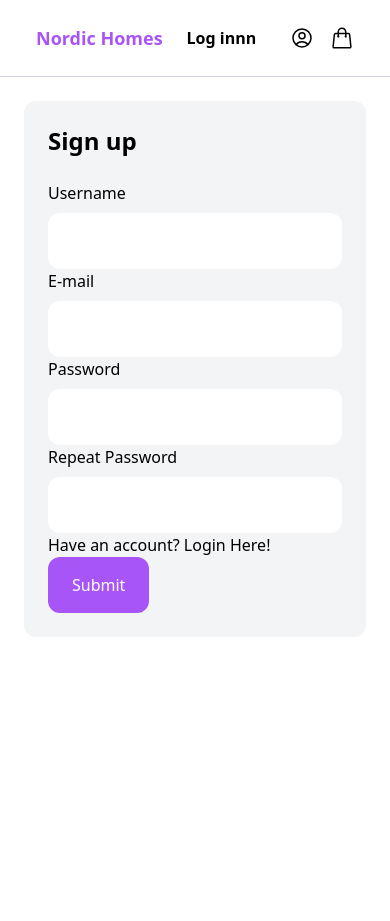
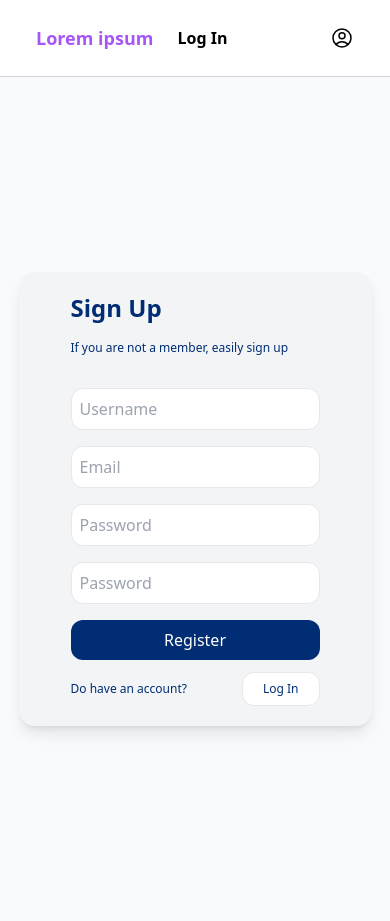
Before and after one commit to PatrykW7/Projekt-Aplikacje-Internetowe, a Django app: page /sign-up/ in a window 390 px wide. Before the commit the page ends 613 px from the top, so only its background shows below. Run offline with Django 4.2, Linux system fonts and the light colour scheme; some libraries are stand-ins or nearby versions.

Commit message:
updated front

```diff
--- a/website/main/templates/main/base.html
+++ b/website/main/templates/main/base.html
@@ -12,7 +12,7 @@
         <div class="max-w-7xl mx-auto py-2 px-9 xl:px-0 flex items-center justify-between">
 
             <div class = "menu-left flex items-center space-x-6">
-                <a href = "#" class = "py-4 text-lg text-purple-500 font-semibold">Nordic Homes</a>
+                <a href = "#" class = "py-4 text-lg text-purple-500 font-semibold">Lorem ipsum</a>
                 <ul class = "flex items-center space-x-4 font-semibold">
                             <!--ODWOLANIE SIE DO ADRESU URL-->
 
@@ -22,7 +22,7 @@
                     {% endif %}
 
                     {% if not request.user.is_authenticated %}
-                    <li><a href = "{% url 'login' %}">Log innn</a></li>
+                    <li><a href = "{% url 'login' %}">Log In</a></li>
                     {% endif %}
                 </ul>
 
@@ -35,21 +35,17 @@
                         <path stroke-linecap="round" stroke-linejoin="round" d="M17.982 18.725A7.488 7.488 0 0012 15.75a7.488 7.488 0 00-5.982 2.975m11.963 0a9 9 0 10-11.963 0m11.963 0A8.966 8.966 0 0112 21a8.966 8.966 0 01-5.982-2.275M15 9.75a3 3 0 11-6 0 3 3 0 016 0z" />
                     </svg>
                 </a>
-
-                <a href = "#">
-                    <svg xmlns="http://www.w3.org/2000/svg" fill="none" viewBox="0 0 24 24" stroke-width="1.5" stroke="currentColor" class="w-6 h-6">
-                        <path stroke-linecap="round" stroke-linejoin="round" d="M15.75 10.5V6a3.75 3.75 0 10-7.5 0v4.5m11.356-1.993l1.263 12c.07.665-.45 1.243-1.119 1.243H4.25a1.125 1.125 0 01-1.12-1.243l1.264-12A1.125 1.125 0 015.513 7.5h12.974c.576 0 1.059.435 1.119 1.007zM8.625 10.5a.375.375 0 11-.75 0 .375.375 0 01.75 0zm7.5 0a.375.375 0 11-.75 0 .375.375 0 01.75 0z" />
-                    </svg>
-                </a>
+                {% if request.user.is_authenticated %}
+                    <span class="navbar-text">Logged in as {{user.username}}</span>
+                {% endif %}
             </div>
         </div>
     </nav>
 
-    <div class="container">
+    <div class="bg-gray-50 min-h-screen flex items-center justify-center">
         {% block content %}
         {% endblock %}
     </div>
 
-
 </body>
 </html>
--- a/website/main/templates/registration/sign-up.html
+++ b/website/main/templates/registration/sign-up.html
@@ -6,44 +6,61 @@
 
 
 {% block content %}
-<div class="max-w-lg mx-auto flex flex-wrap p-6">
-    <div class="w-full bg-gray-100 p-6 rounded-xl">
+<div class="bg-gray-100 flex rounded-2xl shadow-lg max-w-3xl p-5 items-center">
+    <!-- form -->
+    <div class="md:w-1/2 px-8 md:px-16">
+      <h2 class="font-bold text-2xl text-[#002D74]">Sign Up</h2>
+      <p class="text-xs mt-4 text-[#002D74]">If you are not a member, easily sign up</p>
 
-        <h1 class="mb-6 text-2xl font-semibold">Sign up</h1>
+      <form method="post" class="flex flex-col gap-4">
+        {% csrf_token %}
+        <input class="p-2 mt-8 rounded-xl border" type="text" name="username" placeholder="Username">
 
-        <form method="post" action=".">
-            {% csrf_token %}
+        <div class="relative">
+            <input class="p-2 rounded-xl border w-full" type="text" name="email" placeholder="Email">
+        </div>
 
-            <div>
-                <label>Username</label>
-                <input type="text" name ="username" class="w-full mt-2 py-4 px-6 bg-white rounded-xl">
-            </div>
+        <div class="relative">
+          <input class="p-2 rounded-xl border w-full" type="password" name="password1" placeholder="Password">
+        </div>
 
-            <div>
-                <label>E-mail</label>
-                <input type="text" name ="email" class="w-full mt-2 py-4 px-6 bg-white rounded-xl">
+        <div class="relative">
+            <input class="p-2 rounded-xl border w-full" type="password" name="password2" placeholder="Password">
+        </div>
 
-            </div>
+        {% if form.errors %}
+          {% for field in form %}
+              {% for error in field.errors %}
+              <div class="p-2 bg-red-200 text-red-800 rounded-xl">
+                  <!--WYSWIETLA RODZAJ KAZDEGO Z ERROROW JAKIE NAPOTKA-->
+                  <p>{{ error|escape }}</p>
+              </div>
+              {% endfor %}
+          {% endfor %}
 
-            <div>
-                <label>Password</label>
-                <input type="password" name ="password1" class="w-full mt-2 py-4 px-6 bg-white rounded-xl">
+          <!--WYSWIETLENIE ERROROW JESLI PODAMY PUSTE POLA-->
+          {% for error in form.non_field_errors %}
+          <div class="p-2 bg-red-200 text-red-800 rounded-xl">
+              <!--WYSWIETLA RODZAJ KAZDEGO Z ERROROW JAKIE NAPOTKA-->
+              <p>{{ error|escape }}</p>
+          </div>
+          {% endfor %}
+        {% endif %}
 
-            </div>
+        <button class="bg-[#002D74] rounded-xl text-white py-2 hover:scale-105 duration-300">Register</button>
+      </form>
 
-            <div>
-                <label>Repeat Password</label>
-                <input type="password" name ="password2" class="w-full mt-2 py-4 px-6 bg-white rounded-xl">
-
-            </div>
-
-            <p>Have an account? Login <a href="/login">Here</a>!</p>
-            <div>
-                <button class="py-4 px-6 rounded-xl text-white bg-purple-500 hover:bg-purple-700">Submit</button>
-            </div>
-        </form>
-
+      <div class="mt-3 text-xs flex justify-between items-center text-[#002D74]">
+        <p>Do have an account?</p>
+            <a href="/login">
+                <button class="py-2 px-5 bg-white border rounded-xl hover:scale-110 duration-300">Log In</button>
+            </a>
+      </div>
     </div>
 
-</div>
+    <!-- image -->
+    <div class="md:block hidden w-1/2">
+      <img class="rounded-2xl" src="https://cdn.pixabay.com/photo/2023/08/19/15/08/ai-generated-8200672_640.jpg">
+    </div>
+  </div>
 {% endblock %}
```
Also changed, not shown: website/main/templates/registration/login.html (+47 -26 lines).
